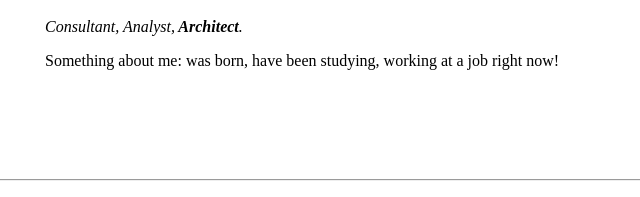
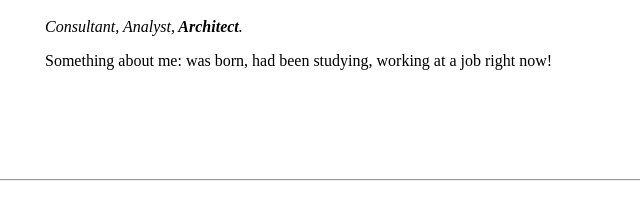
Before and after one commit to Jubalyaka/ts, a plain HTML site: page index.html in a window 1280 px wide. Shown: the part 155-352 px from the top of the page, 278-918 px from the left. Drawn offline with Linux system fonts and the light colour scheme.

Commit message:
Update index.html

```diff
--- a/index.html
+++ b/index.html
@@ -13,7 +13,7 @@
       <td>
         <h1>Hams Ter</h1>
         <p> <em property="italic" href="http://url/to/a/definition_of_italic"> Consultant, Analyst,<strong> Architect</strong>.</em></p>
-        <p> Something about me: was born, have been studying, working at a job right now!</p>
+        <p> Something about me: was born, had been studying, working at a job right now!</p>
       </td>
     </tr>
   </table>
```
